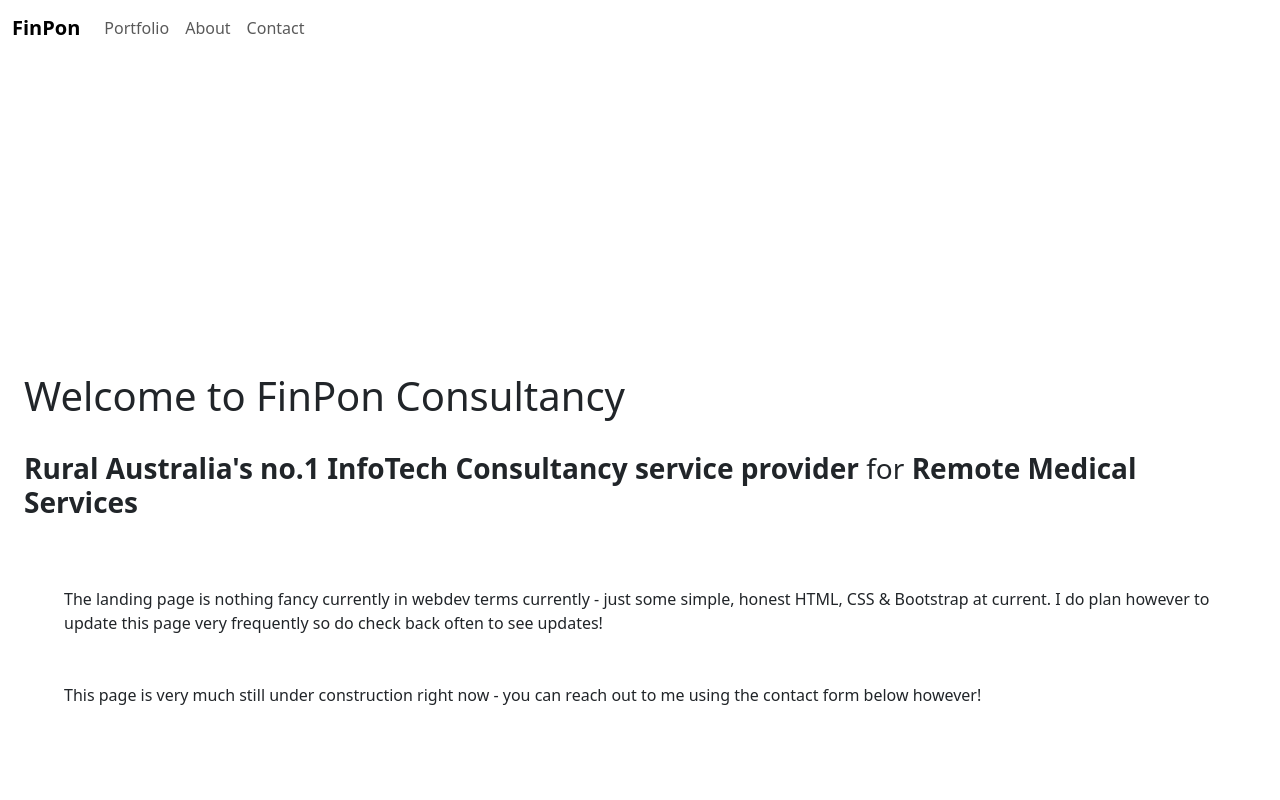
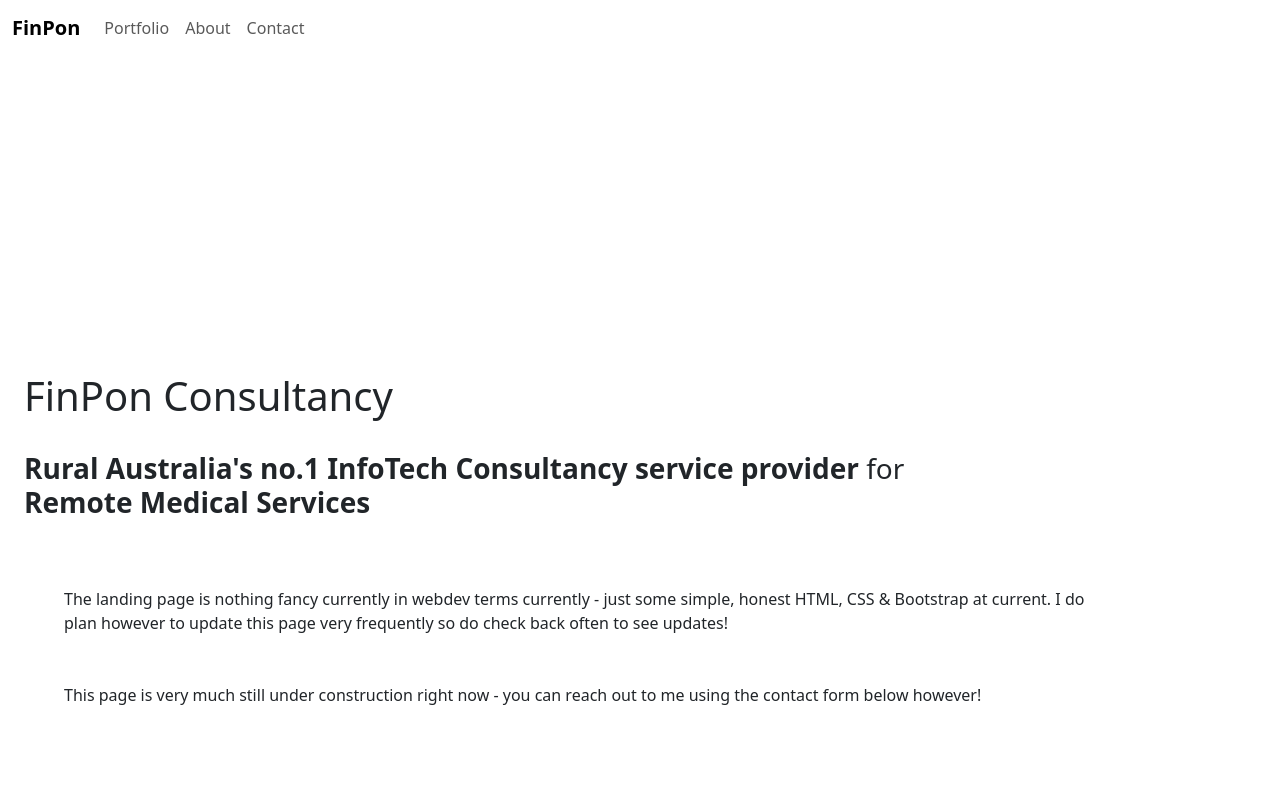
Before and after one commit to FinPon/portfolio, a plain HTML site: page index.html in a window 1280 px wide. Shown: the top 800 px of the page. Drawn offline with Linux system fonts and the light colour scheme.

Commit message:
index.html & mainStyles.css changes
numerus changes mainly to styling but some wording.

```diff
--- a/css/mainStyles.css
+++ b/css/mainStyles.css
@@ -20,17 +20,20 @@ h1 {
     text-align: left;
     border: 12px 24px;
     padding: 12px 24px;
+    max-width: 80%;
 }
 
 h3 {
     text-align: left;
     border: 12px 24px;
     padding: 12px 24px;
+    max-width: 80%;
 }
 
 .blurb {
     text-align: left;
     margin: 0 5%;
+    max-width: 80%;
 }
 
 h4 {
--- a/index.html
+++ b/index.html
@@ -33,12 +33,12 @@
         <br></br>
         <section>
         <div>
-        <h1>Welcome to FinPon Consultancy</h1>
+        <h1>FinPon Consultancy</h1>
         <h3><strong>Rural Australia's no.1 InfoTech Consultancy service provider</strong> for <strong>Remote Medical Services</strong></h3>
         <br></br>
-        <p class="blurb">The landing page is nothing fancy currently in webdev terms currently - just some simple, honest HTML, CSS & Bootstrap at current. I do plan however to update this page very frequently so do check back often to see updates!</p>
+        <p class="blurb .text-nowrap">The landing page is nothing fancy currently in webdev terms currently - just some simple, honest HTML, CSS & Bootstrap at current. I do plan however to update this page very frequently so do check back often to see updates!</p>
         <br></br>
-        <p class="blurb">This page is very much still under construction right now - you can reach out to me using the contact form below however!</p>
+        <p class="blurb .text-nowrap">This page is very much still under construction right now - you can reach out to me using the contact form below however!</p>
         </div>
         <br></br>
         <div>
```
